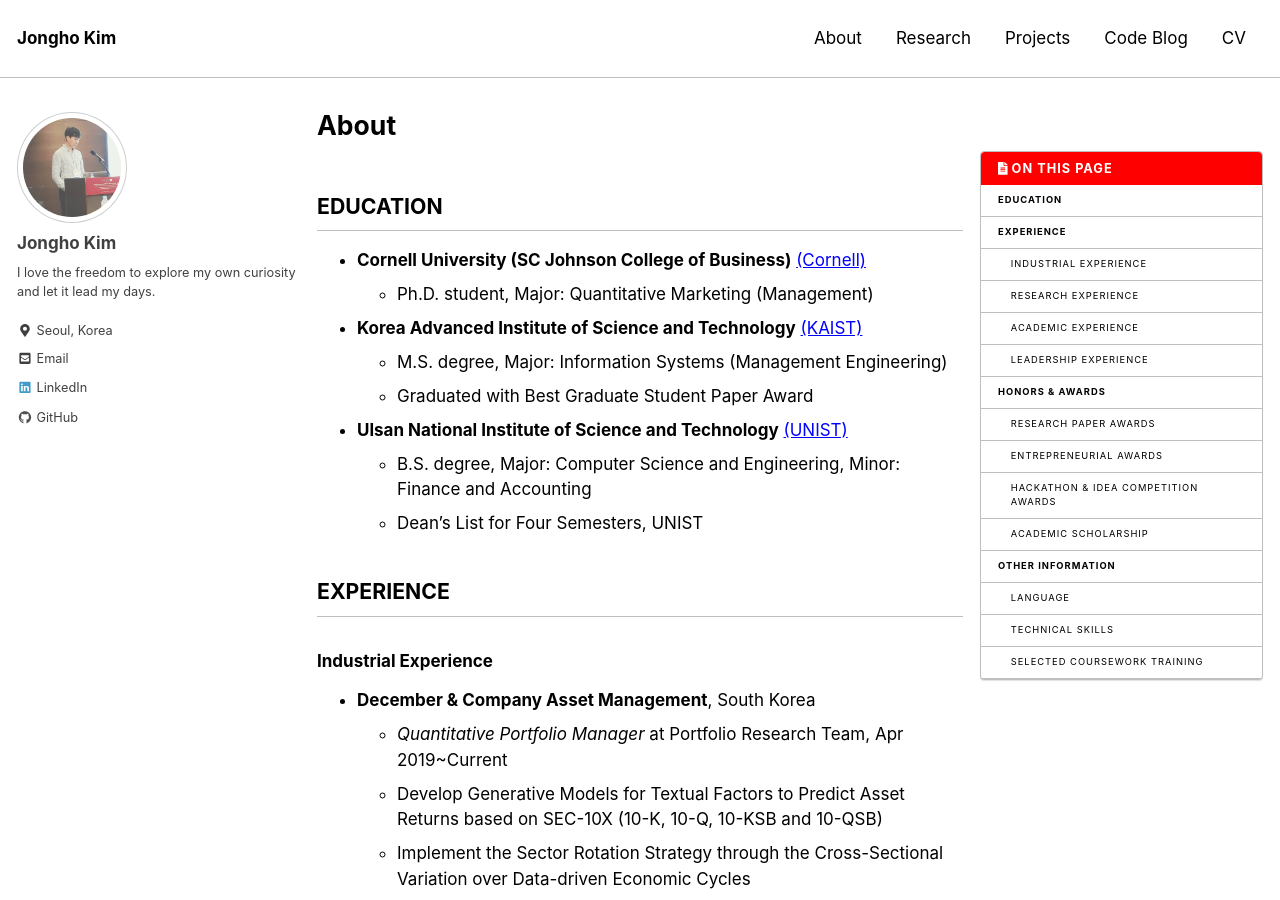
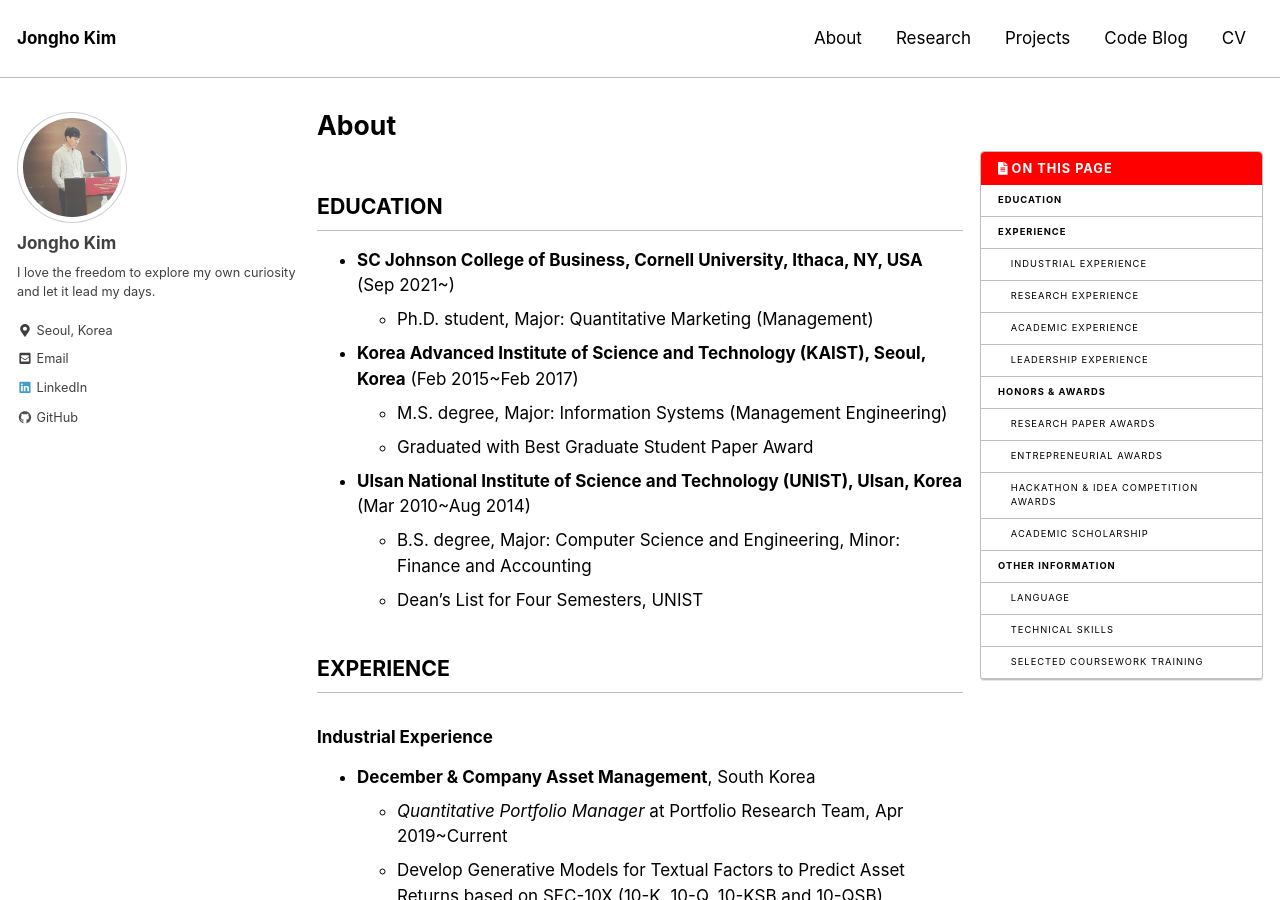
Before and after one commit to jonghkim/jonghkim.github.io, a Jekyll site: the page built from _pages/about.md, in a window 1280 px wide and 900 px high. Built offline with Jekyll 4.4.1, drawn with Linux system fonts in a browser that asks for light colours; nearby versions of some CDN libraries.

Commit message:
edu updated

```diff
--- a/_pages/about.md
+++ b/_pages/about.md
@@ -7,12 +7,12 @@ author_profile: true
 last_modified_at: 2019-03-19
 ---
 ## EDUCATION
-- **Cornell University (SC Johnson College of Business)** [(Cornell)](https://www.johnson.cornell.edu/)
+- **SC Johnson College of Business, Cornell University, Ithaca, NY, USA** (Sep 2021~)
     - Ph.D. student, Major: Quantitative Marketing (Management)
-- **Korea Advanced Institute of Science and Technology** [(KAIST)](https://www.kaist.ac.kr/)
+- **Korea Advanced Institute of Science and Technology (KAIST), Seoul, Korea** (Feb 2015~Feb 2017)
     - M.S. degree, Major: Information Systems (Management Engineering)
     - Graduated with Best Graduate Student Paper Award
-- **Ulsan National Institute of Science and Technology** [(UNIST)](https://www.unist.ac.kr/)
+- **Ulsan National Institute of Science and Technology (UNIST), Ulsan, Korea** (Mar 2010~Aug 2014)
     - B.S. degree, Major: Computer Science and Engineering, Minor: Finance and Accounting
     - Dean’s List for Four Semesters, UNIST
 
```
